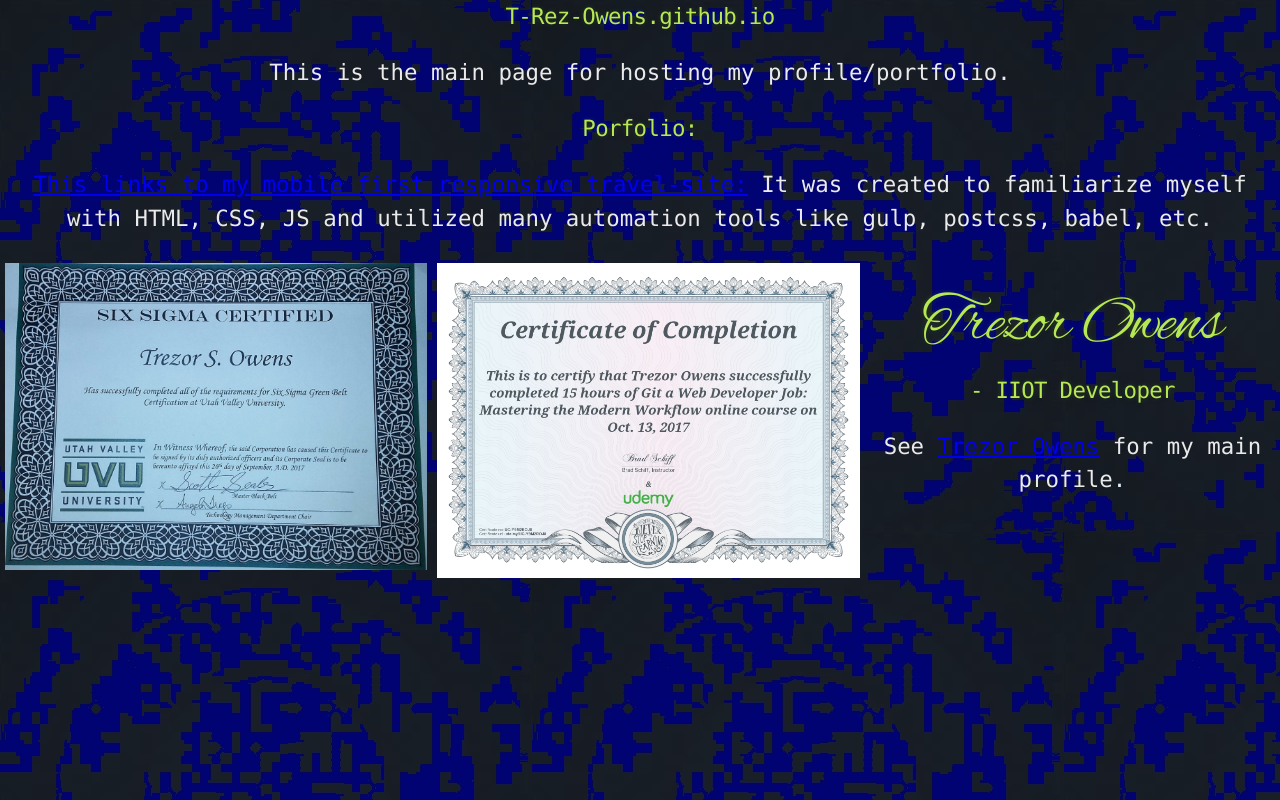
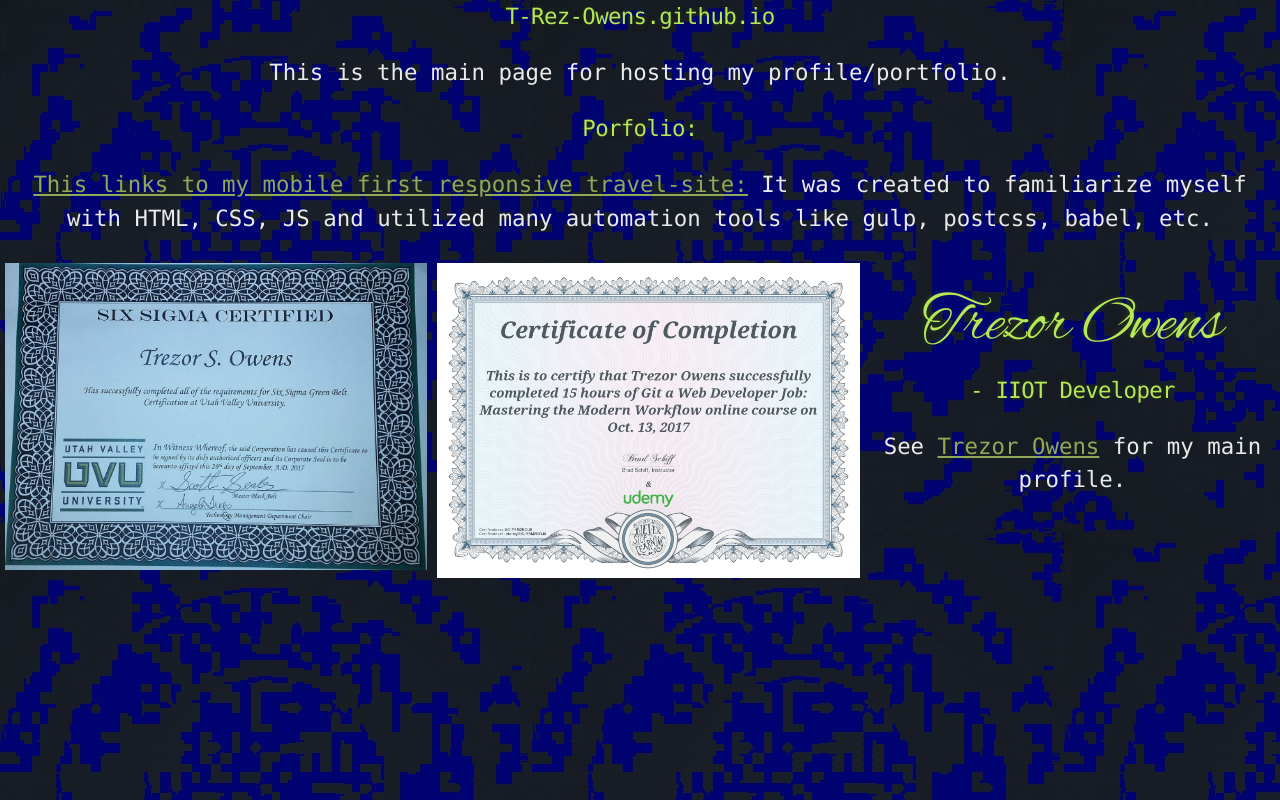
Before and after one commit to T-Rez-Owens/T-Rez-Owens.github.io, a plain HTML site: page index.html in a window 1280 px wide. Drawn offline with Linux system fonts and the light colour scheme.

Commit message:
updated link styling.

```diff
--- a/assets/css/style.css
+++ b/assets/css/style.css
@@ -222,3 +222,6 @@ p,h1,h2,h3 {
     text-align: center;
 
 }
+.normal-link{
+    color: #90a959;
+}
--- a/index.html
+++ b/index.html
@@ -10,7 +10,7 @@
     <p>This is the main page for hosting my profile/portfolio.</p>
     <h2>Porfolio: </h2>
 
-    <p><a href="https://t-rez-owens.github.io/travel-site/">This links to my mobile first responsive travel-site:</a> It was created to familiarize myself with HTML, CSS, JS and utilized many automation tools like gulp, postcss, babel, etc.</p>
+    <p><a href="https://t-rez-owens.github.io/travel-site/" class="normal-link">This links to my mobile first responsive travel-site:</a> It was created to familiarize myself with HTML, CSS, JS and utilized many automation tools like gulp, postcss, babel, etc.</p>
     <picture>
       <img class= "certificate" src="./assets/images/Six Sigma Certificate.jpg">
       <img class= "certificate" src="./assets/images/Certificate of completion.jpg">
@@ -27,7 +27,7 @@
       </h3>
     </div>
     <p>
-      See <a href="https://t-rez-owens.github.io/Trezor">Trezor Owens</a> for my main profile.
+      See <a href="https://t-rez-owens.github.io/Trezor" class="normal-link">Trezor Owens</a> for my main profile.
     </p>
   </footer>
 
```
